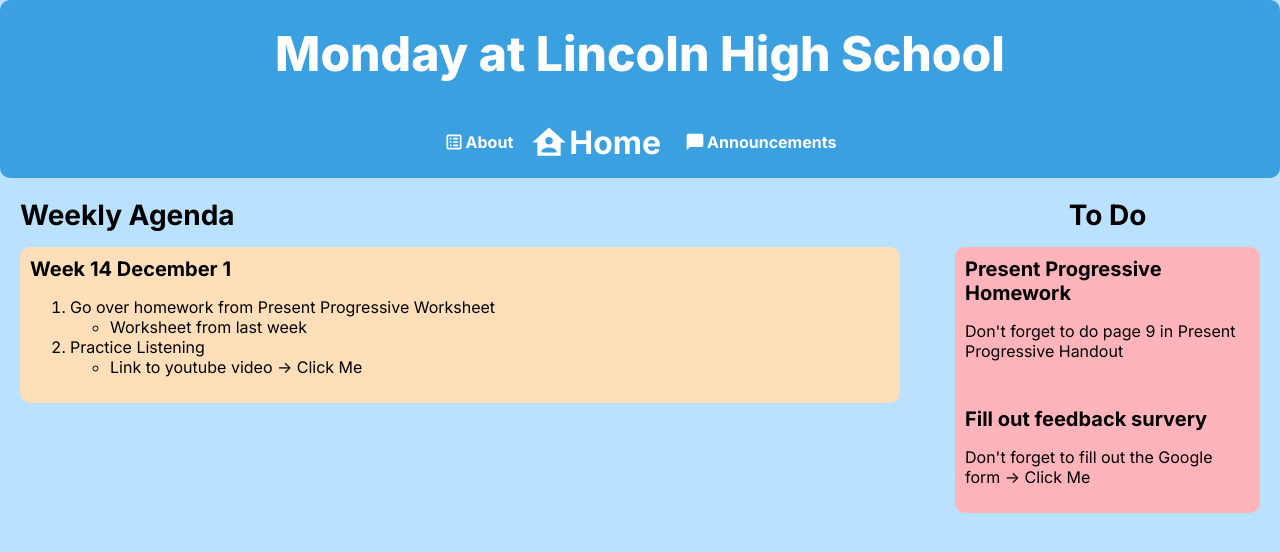
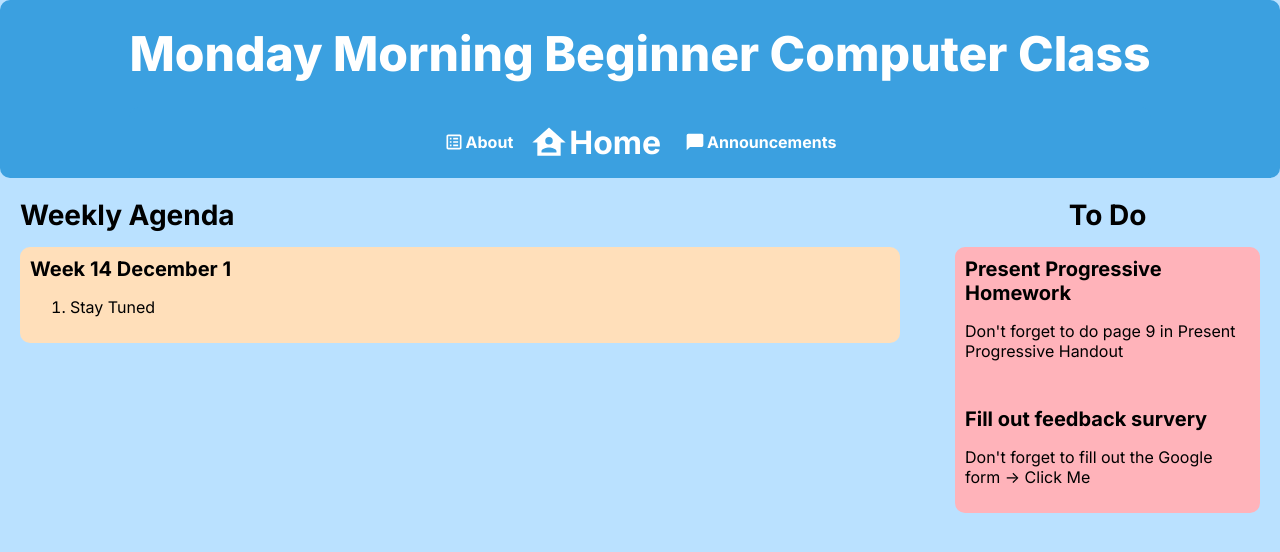
Before and after one commit to spicyguac/classDashboard, a plain HTML site: page locationDashboards/lincolnLiteracy/monday/weeklyDashboard.html in a window 1280 px wide. Drawn offline with Linux system fonts and the light colour scheme.

Commit message:
Change title and updated agenda for week 14

```diff
--- a/locationDashboards/lincolnLiteracy/monday/weeklyDashboard.html
+++ b/locationDashboards/lincolnLiteracy/monday/weeklyDashboard.html
@@ -3,7 +3,7 @@
 <head>
     <meta charset="UTF-8">
     <meta name="viewport" content="width=device-width, initial-scale=1.0">
-    <title>Monday At Lincoln High School</title>
+    <title>Monday Morning Computer Beginner Computer Class</title>
     <link rel="stylesheet" href="../lincolnLiteracy.css">
 </head>
 <body>
@@ -11,7 +11,7 @@
         <div id="header">
             <div id="siteTitleAndLogo">
                 <div class="siteHeaderPiece" id="title">
-                    Monday at Lincoln High School
+                    Monday Morning Beginner Computer Class
                 </div>
                 <div class="siteHeaderPiece" id="Logo">
 
@@ -40,21 +40,21 @@
                         <div class="weekAgenda">
                             <ol>
                                 <li>
-                                    Go over homework from Present Progressive Worksheet
-                                    <ul>
+                                    Stay Tuned
+                                    <!-- <ul>
                                         <li>
                                             <a>Worksheet from last week</a>
                                         </li>
-                                    </ul>
+                                    </ul> -->
                                 </li>
-                                <li>
+                                <!-- <li>
                                     Practice Listening
                                     <ul>
                                         <li>
                                             <a>Link to youtube video -> Click Me</a>
                                         </li>
                                     </ul>
-                                </li>
+                                </li> -->
                             </ol>
                         </div>
                     </div>
```
